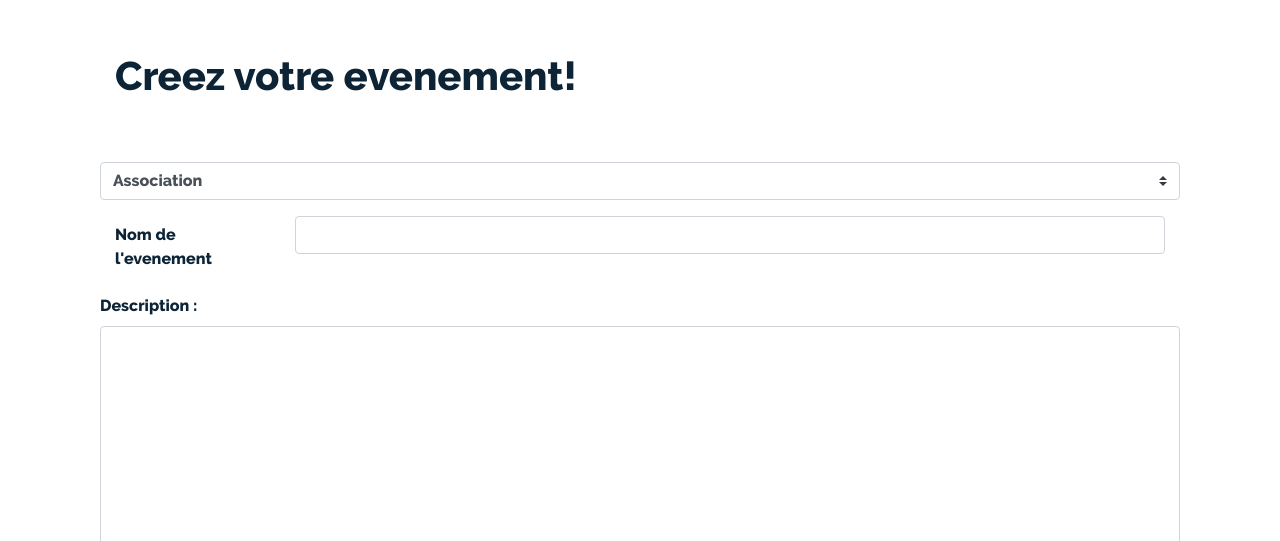
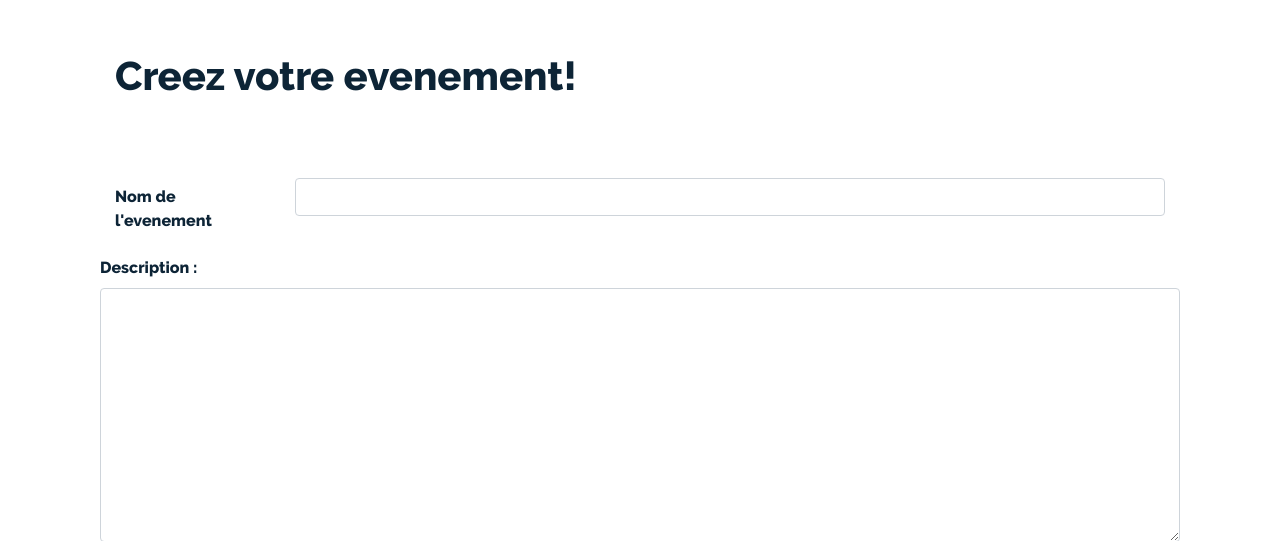
Before and after one commit to MrColorado/YakaChoisir, a Django app: template src/templates/create_event/create_event.html in a window 1280 px wide. Shown: the part 124-665 px from the top of the page. Run offline with Django 3.2, Linux system fonts and the light colour scheme; the template is opened without the code that fills it: values that come from a table or form of the project are taken from there, others are empty; some libraries are stand-ins or nearby versions.

Commit message:
[EVENT] change view

```diff
--- a/src/database/forms.py
+++ b/src/database/forms.py
@@ -3,9 +3,9 @@ from database.models import Association
 
 
 class createEventForm(forms.Form):
-    association_name = forms.CharField(widget=forms.Select(attrs={
-        'class': 'custom-select',
-    }))
+    #association_name = forms.CharField(widget=forms.Select(attrs={
+    #    'class': 'custom-select',
+    #}))
     title = forms.CharField(widget=forms.TextInput(attrs={'class': 'form-control'}))
     description = forms.CharField(widget=forms.Textarea(attrs={'class': 'form-control'}))
     price = forms.DecimalField(widget=forms.NumberInput(attrs={'class': 'form-control',
--- a/src/database/views.py
+++ b/src/database/views.py
@@ -33,7 +33,7 @@ def create_event(request):
         form = createEventForm(request.POST)
         if form.is_valid():
 
-            assoc_name = form.cleaned_data['association_name']
+            #assoc_name = form.cleaned_data['association_name']
             title = form.cleaned_data['title']
             description = form.cleaned_data['description']
             price = form.cleaned_data['price']
@@ -45,6 +45,10 @@ def create_event(request):
             date_deadline = form.cleaned_data['date_deadline']
             photo = form.cleaned_data['photo']
 
+            newEvent = Event.objects.create('asd', title, date_begin, date_end, date_deadline,
+                                            True, description, price, place, photo, size_intern, size_extern,
+                                            'PR', '')
+            newEvent.save()
 
             creer = True;
 
--- a/src/templates/create_event/create_event.html
+++ b/src/templates/create_event/create_event.html
@@ -25,12 +25,12 @@
     <h1> Creez votre evenement!</h1></div>
         <div class="container" id="form">
             <div class="form-group row">
-                <select class="custom-select">
+               <!-- <select class="custom-select">
                     <option selected>Association</option>
                     {% for a in assos %}
                         <option>{{ a.name }}</option>
                     {% endfor %}
-                </select>
+                </select>-->
             </div>
             <div class="form-group row">
                 <label for="example-text-input" class="col-2 col-form-label">Nom de l'evenement</label>
```
